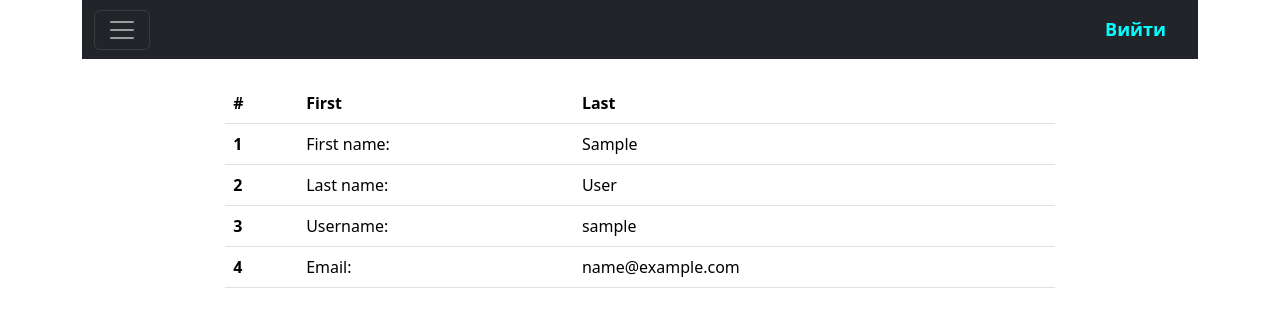
After one commit to ClydeUrov/web_project, a Django app: page /servants/user/ in a window 1280 px wide. The commit adds this page. Shown: the top 327 px of the page. Run offline with Django 4.2, Linux system fonts and the light colour scheme; the visitor is signed in with stand-in values (Sample User, id 1); data comes from the database, SQL or seed files in the repository.

Commit message:
Updated site

```diff
--- /dev/null
+++ b/src/servants/templates/servants/user.html
@@ -0,0 +1,41 @@
+{% extends 'base.html' %}
+{% block title %}Сторінка користувача{% endblock %}
+
+{% block content %}
+    <table class="table">
+  <thead>
+    <tr>
+      <th scope="col">#</th>
+      <th scope="col">First</th>
+      <th scope="col">Last</th>
+    </tr>
+  </thead>
+  <tbody>
+    <tr>
+      <th scope="row">1</th>
+      <td>First name:</td>
+      <td>{{ first_name }}</td>
+    </tr>
+    <tr>
+      <th scope="row">2</th>
+      <td>Last name:</td>
+      <td>{{ last_name }}</td>
+    </tr>
+    <tr>
+      <th scope="row">3</th>
+      <td>Username:</td>
+      <td>{{ username }}</td>
+    </tr>
+    <tr>
+      <th scope="row">4</th>
+      <td>Email:</td>
+      <td>{{ email }}</td>
+    </tr>
+  </tbody>
+</table>
+<!--    <h1>Сторінка користувача</h1>-->
+<!--    <p>Email: {{ email }}</p>-->
+<!--    <p>First name: {{ first_name }}</p>-->
+<!--    <p>Last name: {{ last_name }}</p>-->
+<!--    <p>Username: {{ username }}</p>-->
+{% endblock %}
--- a/src/servants/urls.py
+++ b/src/servants/urls.py
@@ -1,8 +1,9 @@
 from django.urls import path
 
-from servants.views import login_view, logout_view
+from servants.views import login_view, logout_view, user_view
 
 urlpatterns = [
     path('login/', login_view, name='login'),
     path('logout/', logout_view, name='logout'),
+    path('user/', user_view, name='user'),
 ]
--- a/src/servants/views.py
+++ b/src/servants/views.py
@@ -6,14 +6,12 @@ from django.views.decorators.csrf import csrf_exempt, csrf_protect, requires_csr
 
 from servants.forms import UserLoginForm
 
+User = get_user_model()
 
 @csrf_exempt
 def register(request):
-    print("POST:", request.POST)
-    print("BODY:", request.body)
     if request.method == 'POST':
-        print(2)
-        # получение данных из запроса POST
+
         response = request.POST
         email = response.get('email')
         password = response.get('password')
@@ -21,21 +19,16 @@ def register(request):
         last_name = response.get('last_name')
         username = response.get('name')
 
-        # создание нового объекта User
-        User = get_user_model()
         user = User.objects.create_user(
-            email=email, password=password, first_name=first_name, last_name=last_name, username=username)
-        print(user)
-        # другие действия, которые необходимо выполнить после создания пользователя
+            email=email, password=password, first_name=first_name, last_name=last_name, username=username
+        )
 
-        # возвращаем ответ
-        return HttpResponse('User created successfully')
+        return HttpResponse('User created successfully!')
     else:
         return HttpResponse('It is not successfully')
 
 
 def login_view(request):
-    print(111)
     form = UserLoginForm(request.POST or None)
     _next = request.GET.get('next')
     if form.is_valid():
@@ -44,10 +37,28 @@ def login_view(request):
         user = authenticate(username=username, password=password)
         login(request, user)
         _next = _next or "/"
-        return redirect(_next)
+        return redirect('servants:user')
     return render(request, 'servants/login.html', {'form': form})
 
 
 def logout_view(request):
     logout(request)
-    return redirect('/')
+    return redirect('servants:login')
+
+
+def user_view(request):
+    user_id = request.user.id
+    print(request)
+    user = User.objects.get(id=user_id)
+    first_name = user.first_name  # "Clyde"
+    last_name = user.last_name
+    print(first_name)
+    print(last_name)
+    context = {
+        'email': user.email,
+        'password': user.password,
+        'first_name': user.first_name,
+        'last_name': user.last_name,
+        'username': user.username,
+    }
+    return render(request, 'servants/user.html', context)
--- a/src/service/urls.py
+++ b/src/service/urls.py
@@ -23,5 +23,6 @@ from service.view import home
 urlpatterns = [
     path("admin/", admin.site.urls),
     path("servants/", include(('servants.urls', 'servants'))),
-    path('', views.register, name='home'),
+    path('', views.register),
+    path('home/', home, name='home'),
 ]
--- a/src/templates/base.html
+++ b/src/templates/base.html
@@ -35,25 +35,9 @@
     </div>
 
     <div class="container col-md-8 mx-auto">
-        <h1>Чудовий сайт для реєстрації!</h1>
+        <br>
         {% block content %}
         {% endblock %}
     </div>
-    <form method="post">
-        {% csrf_token %}
-        <div class="buttons has-addons">
-        {% if profile in user.profile.follows.all %}
-            <button class="button is-success is-static">Follow</button>
-            <button class="button is-danger" name="follow" value="unfollow">
-                Unfollow
-            </button>
-        {% else %}
-            <button class="button is-success" name="follow" value="follow">
-                Follow
-            </button>
-            <button class="button is-danger is-static">Unfollow</button>
-        {% endif %}
-        </div>
-    </form>
 </body>
 </html>
--- a/src/templates/home.html
+++ b/src/templates/home.html
@@ -2,4 +2,5 @@
 {% block title %}Test home{% endblock %}
 {% block content %} {% csrf_token %}
     <h1>Головна сторінка!</h1>
+    <a class="btn btn-primary" href="https://t.me/authorization_teb_bot" role="button">Зареєструватись</a>
 {% endblock %}
```
Also changed, not shown: main.py (+7 -2 lines).
